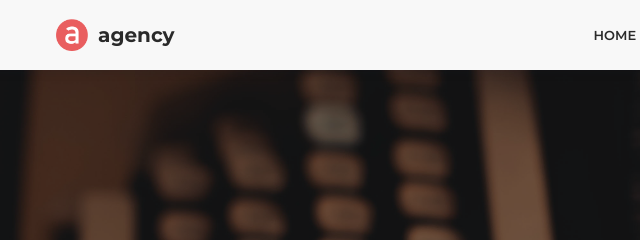
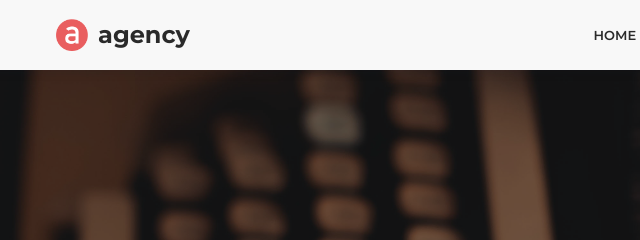
Before and after one commit to Mahmoud-Saqr/Agency-Template, a plain HTML site: page index.html in a window 1280 px wide. Shown: the top 240 px of the page, 39-679 px from the left. Drawn offline with Linux system fonts and the light colour scheme; files whose address does not match are found by name.

Commit message:
the least commit ..

```diff
--- a/css/style.css
+++ b/css/style.css
@@ -333,7 +333,7 @@ p { color: var(--pragraph-color); }
     padding: 0 25px;
 }
 h2.logo {
-    font-size: var(--fontSize-5);
+    font-size: var(--fontSize-4);
 }
 h2.logo img {
     width: 32px;
```
